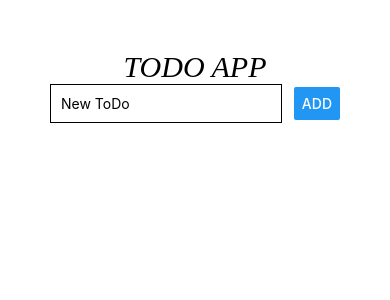
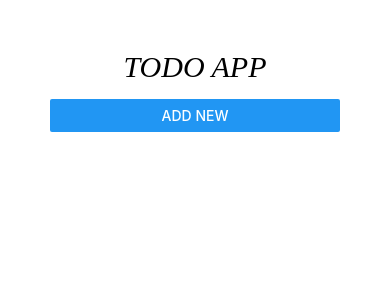
Before and after one commit to ali-bulut/react-native-todo-app, a React Native app: screen / in a window 390 px wide. Shown: the top 300 px of the page. Built offline with nearby package versions, Linux system fonts and the light colour scheme.

Commit message:
modal overlay features have been added to the project

```diff
--- a/App.js
+++ b/App.js
@@ -1,5 +1,5 @@
 import React, { useState } from "react";
-import { StyleSheet, Text, View, FlatList } from "react-native";
+import { StyleSheet, Button, View, FlatList } from "react-native";
 
 import ToDoItem from "./components/ToDoItem";
 import ToDoInput from "./components/ToDoInput";
@@ -7,6 +7,7 @@ import ToDoHeader from './components/ToDoHeader';
 
 export default function App() {
   const [toDos, setToDos] = useState([]);
+  const [isAddMode, setIsAddMode] = useState(false);
 
   const addToDoHandler = (toDoTitle) => {
     setToDos((currentToDos) => {
@@ -15,6 +16,7 @@ export default function App() {
       { key: Math.random().toString(), value: toDoTitle },
       ]
   });
+  setIsAddMode(false);
   };
 
   const removeToDoHandler = (toDoKey) => {
@@ -23,10 +25,15 @@ export default function App() {
     })
   }
 
+  const cancelToDoAdditionHandler = () => {
+    setIsAddMode(false);
+  }
+
   return (
     <View style={styles.screen}>
       <ToDoHeader />
-      <ToDoInput onAddToDo={addToDoHandler} />
+      <Button title="Add New" onPress={() => setIsAddMode(true)} />
+      <ToDoInput onCancel={cancelToDoAdditionHandler} visible={isAddMode} onAddToDo={addToDoHandler} />
       {/* in order to use scroll on the specific view component. Use ScrollView instead of View */}
       {/* <ScrollView style={{marginBottom:40}}>
       {toDos.map((toDo) => <View style={styles.listItem} key={toDo}><Text>{toDo}</Text></View>)}
--- a/components/ToDoHeader.js
+++ b/components/ToDoHeader.js
@@ -4,7 +4,7 @@ import {View, Text} from 'react-native'
 
 const ToDoHeader = () => {
     return (
-        <View style={{ alignItems: "center" }}>
+        <View style={{ alignItems: "center", marginBottom: 15 }}>
         <Text
           style={{
             fontSize: 30,
--- a/components/ToDoInput.js
+++ b/components/ToDoInput.js
@@ -1,6 +1,6 @@
 import React, {useState} from "react";
 
-import { View, Button, StyleSheet, TextInput } from "react-native";
+import { View, Button, StyleSheet, TextInput, Modal } from "react-native";
 
 const ToDoInput = (props) => {
   const [enteredToDo, setEnteredToDo] = useState('');
@@ -9,7 +9,18 @@ const ToDoInput = (props) => {
     setEnteredToDo(enteredText);
   }
 
+  const addToDoHandler = () => {
+    props.onAddToDo(enteredToDo);
+    setEnteredToDo('');
+  }
+
+  const cancelToDoAdditionHandler = () => {
+    props.onCancel();
+    setEnteredToDo('');
+  }
+
   return (
+      <Modal visible={props.visible} animationType="slide">
       <View style={styles.inputContainer}>
         <TextInput
           style={styles.input}
@@ -17,23 +28,36 @@ const ToDoInput = (props) => {
           value={enteredToDo}
           onChangeText={toDoInputHandler}
         />
+        <View style={styles.buttonContainer}>
+        <View style={styles.button}><Button title="Cancel" color="red" onPress={cancelToDoAdditionHandler}/></View>
         {/* we should write onPress as arrow function in order to auto bind 'this' keyword and also parameter */}
-        <Button title="Add" onPress={() => props.onAddToDo(enteredToDo)} />
+        <View style={styles.button}><Button title="Add" onPress={addToDoHandler} /></View>
+        </View>
       </View>
+      </Modal>
   );
 };
 
 const styles = StyleSheet.create({
     inputContainer: {
-      flexDirection:'row',
-      justifyContent:'space-between',
+      flex:1,
+      justifyContent:'center',
       alignItems:'center'
     },
     input: {
       width: '80%',
+      marginBottom: 10,
       borderColor: 'black',
       borderWidth: 1,
       padding: 10
+    },
+    buttonContainer: {
+        flexDirection: 'row',
+        justifyContent:'space-around',
+        width: '60%'
+    },
+    button: {
+        width: '40%'
     }
   });
 
```
